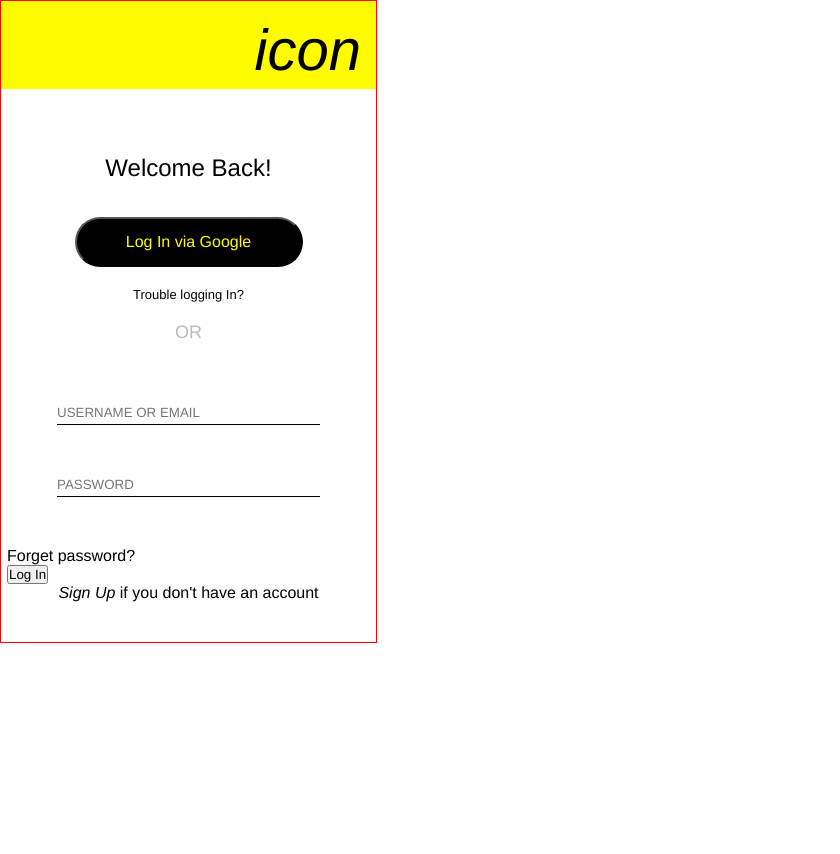
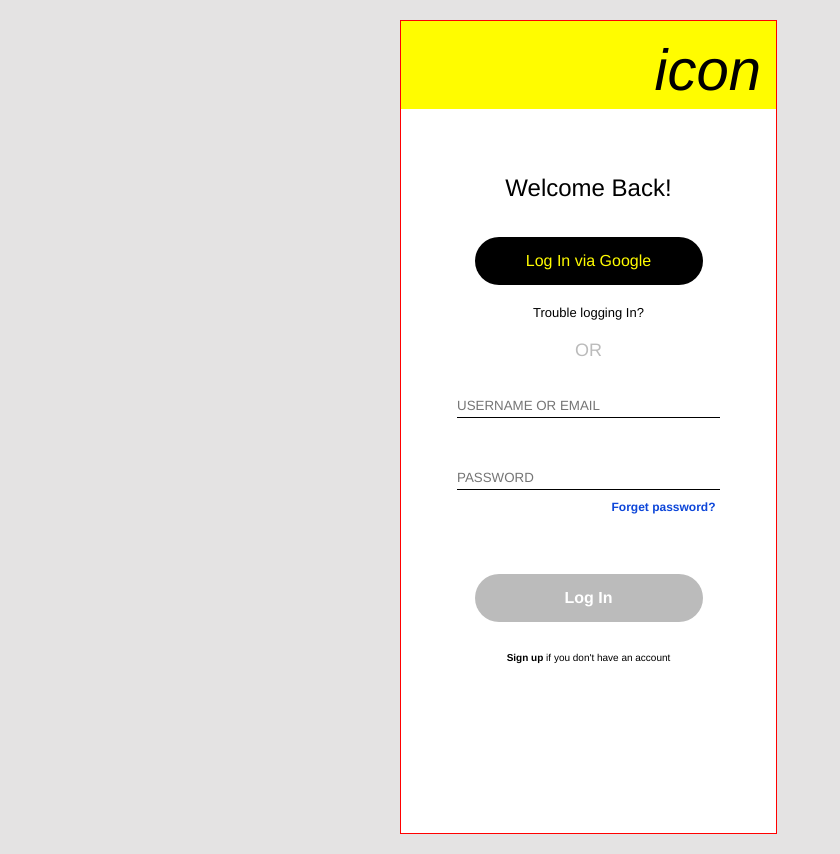
Before and after one commit to Nicole0509/SnapChatCloneATLP, a plain HTML site: page index.html in a window 1280 px wide. Shown: the whole page, without its empty margins (0-840 px from the left). Before the commit the page ends 800 px from the top, so only its background shows below. Drawn offline with Linux system fonts and the light colour scheme.

Commit message:
css modified1

```diff
--- a/index.html
+++ b/index.html
@@ -24,10 +24,10 @@
                 <div id="input">
                     <input type="password" placeholder="PASSWORD">
                 </div>
-                <p>Forget password?</p>
-                <input type="submit" value="Log In">
+                <p id="p3">Forget password?</p>
+                <input type="submit" value="Log In" id="loging">
             </form>
-            <p><em>Sign Up</em> if you don't have an account</p>
+            <p id="p4"><strong>Sign up</strong> if you don't have an account</p>
         </div>
     </div>
 </body>
--- a/style.css
+++ b/style.css
@@ -8,10 +8,12 @@
     --yellow: #fffc00;
     --black:#000000;
     --grey: #bbbbbb;
+    --white: #ffffff;
+    --blue: #0d46d9;
 }
 
 body{
-    background-color: #fff;
+    background-color: #e4e3e3;
     display: flex;
     flex-direction: column;
     justify-content: center;
@@ -20,8 +22,9 @@ body{
 .interface{
     border:  solid red 1px;
     width: 375px;
-    max-height: 812px;
-
+    height: 812px;
+    margin: 20px 400px;
+    background-color: #fff;
 }
 
 .interface .heading{
@@ -53,15 +56,17 @@ body{
     margin: 10px;
 }
 
-.interface .mainboard button{
+.interface .mainboard button,
+.interface .mainboard form #loging{
     width: 228px;
-    height: 50px;
+    height: 48px;
     border-radius: 50px;
     font-size: 16px;
     font-weight: 400;
     color: var(--yellow);
     background-color: var(--black);
     margin: 10px 0;
+    border:none;
 }
 
 .interface .mainboard #p1{
@@ -76,15 +81,44 @@ body{
     font-size: 18px;
 }
 
+.interface .mainboard form {
+    display: flex;
+    flex-direction: column;
+    align-items: center;
+}
+
 .interface .mainboard form #input{
     margin: 5px;
     width: 263px;
     max-height: 38px;
-    border-bottom: solid var(--black) 1px;
+    border-bottom: solid var(--black) 1.3px;
     padding-bottom: 3px;
-    margin: 50px;
+    margin: 25px;
 }
 
 .interface .mainboard form #input input{
     border: none;
+    border-style: none;
 }
+
+.interface .mainboard form #p3{
+    color: var(--blue);
+    font-size: 12px;
+    font-weight: 600;
+    display: flex;
+    justify-content: flex-end;
+    margin: -15px -150px 30px 0;
+}
+
+.interface .mainboard form #loging{
+    color:var(--white) ;
+    background-color: var(--grey);
+    border: none;
+    margin: 30px;
+    font-weight: 600;
+}
+
+.interface .mainboard #p4{
+    font-size: 10px;
+    /* margin-bottom: 150px; */
+}
```
